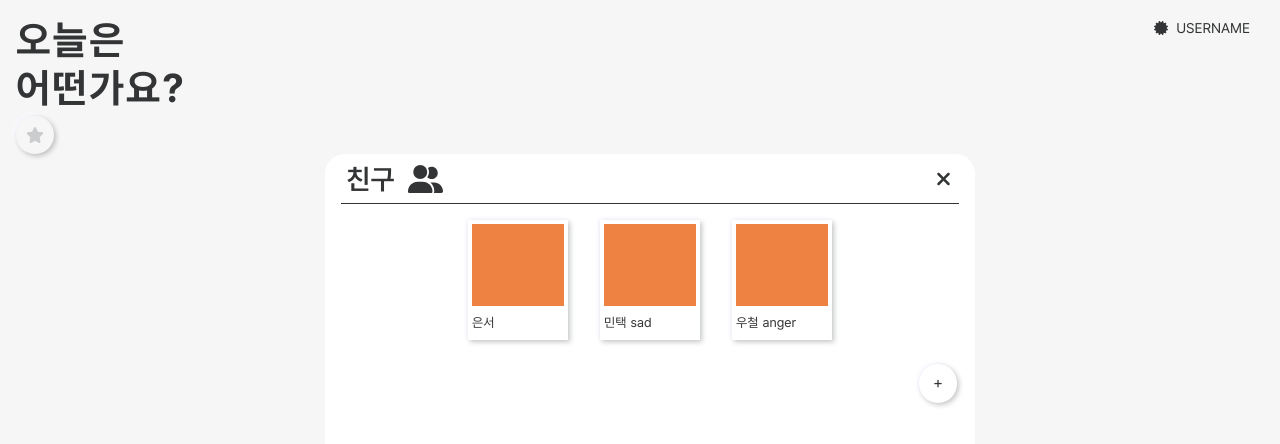
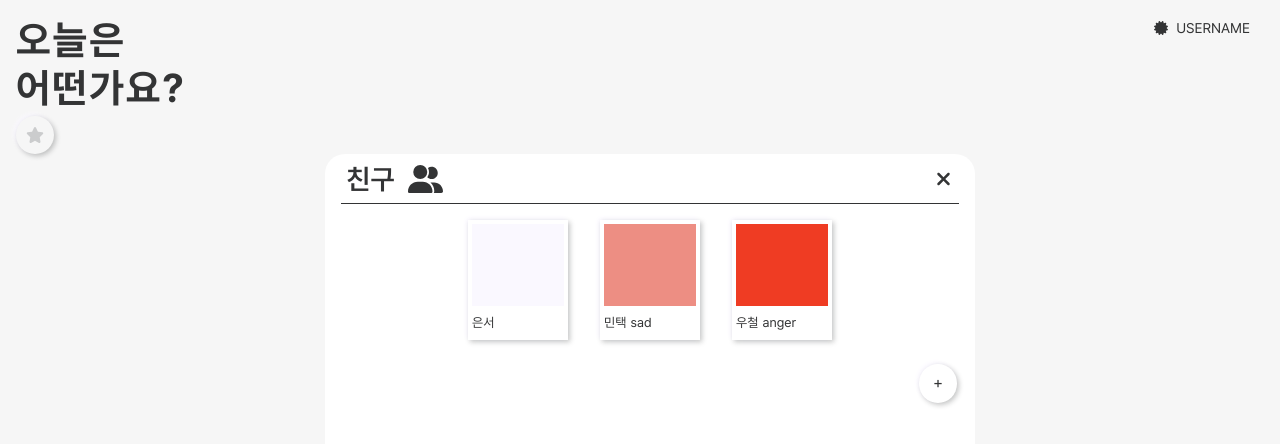
Before and after one commit to codestates-seb/seb40_main_029, a React (Create React App) app in the folder client/: page /friends in a window 1280 px wide. Shown: the top 444 px of the page. Built offline with nearby package versions, Linux system fonts and the light colour scheme; data requests are answered from the project's data file.

Commit message:
feat: friend 색 props로 받아 표현

```diff
--- a/client/src/components/module/FriendCard.js
+++ b/client/src/components/module/FriendCard.js
@@ -13,7 +13,7 @@ const MoodPic = styled.div`
   width: 100px;
   height: 90px;
   border: 4px solid white;
-  background-color: #ee8242;
+  background-color: ${props => (props.color ? `#${props.color}` : '#faf8ff')};
 `;
 const FriendName = styled.span`
   margin-left: 4px;
@@ -22,7 +22,6 @@ const FriendName = styled.span`
 
 const FriendCard = ({ friend }) => {
   const [palette, setPalette] = useState([]);
-  const url = 'http://localhost:3001/palette';
   const paletteCode = 'P001';
 
   useEffect(() => {
@@ -34,14 +33,12 @@ const FriendCard = ({ friend }) => {
   }, []);
 
   const friendsColor = palette.find(mycolor => {
-    mycolor.mood === friend.mood;
-    console.log(mycolor.mood === friend.mood ? mycolor : 'nope');
+    return mycolor.mood === friend.mood;
   });
-  //console.log(friendsColor); //undefined가 나오는 이유가??
 
   return (
     <Card>
-      <MoodPic></MoodPic>
+      <MoodPic color={friendsColor?.colorCode}></MoodPic>
       <FriendName>{friend.username}</FriendName>
       <FriendName>{friend.mood}</FriendName>
     </Card>
```
